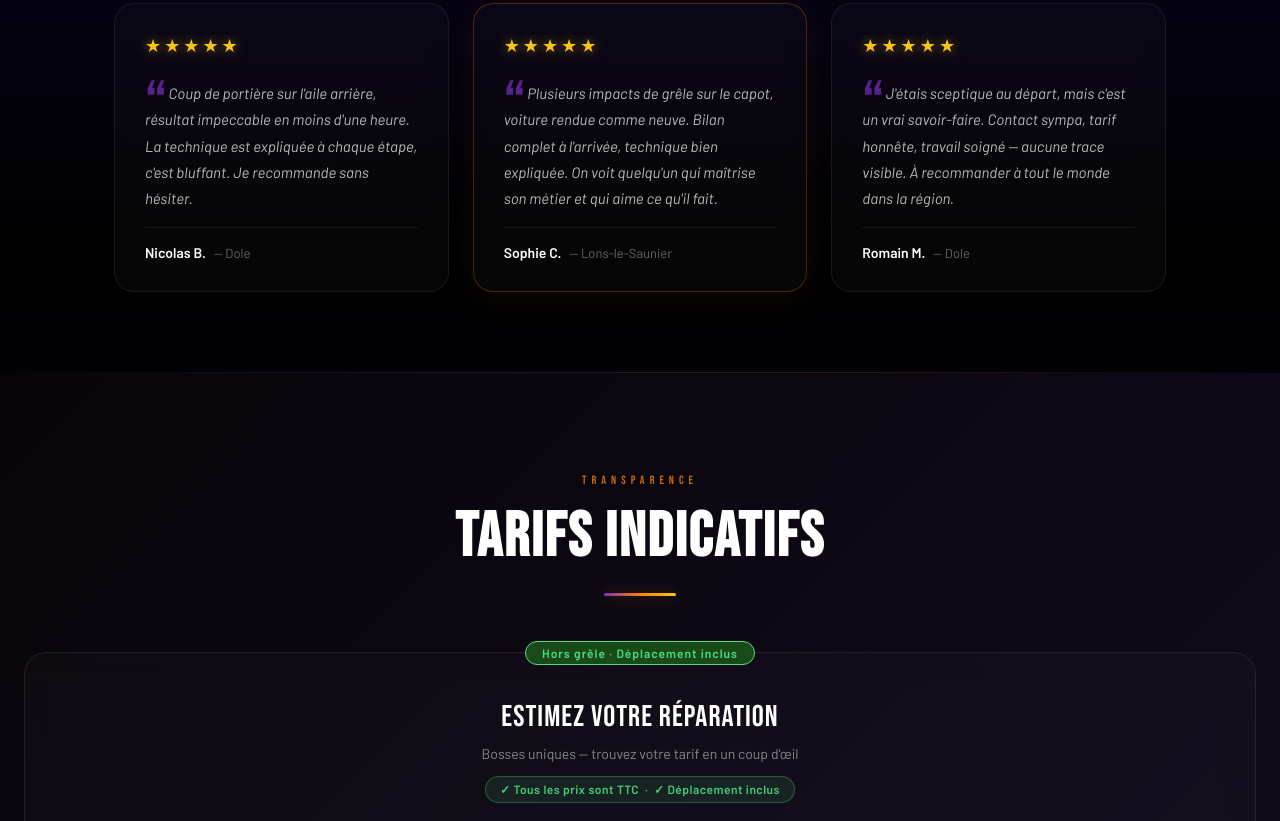
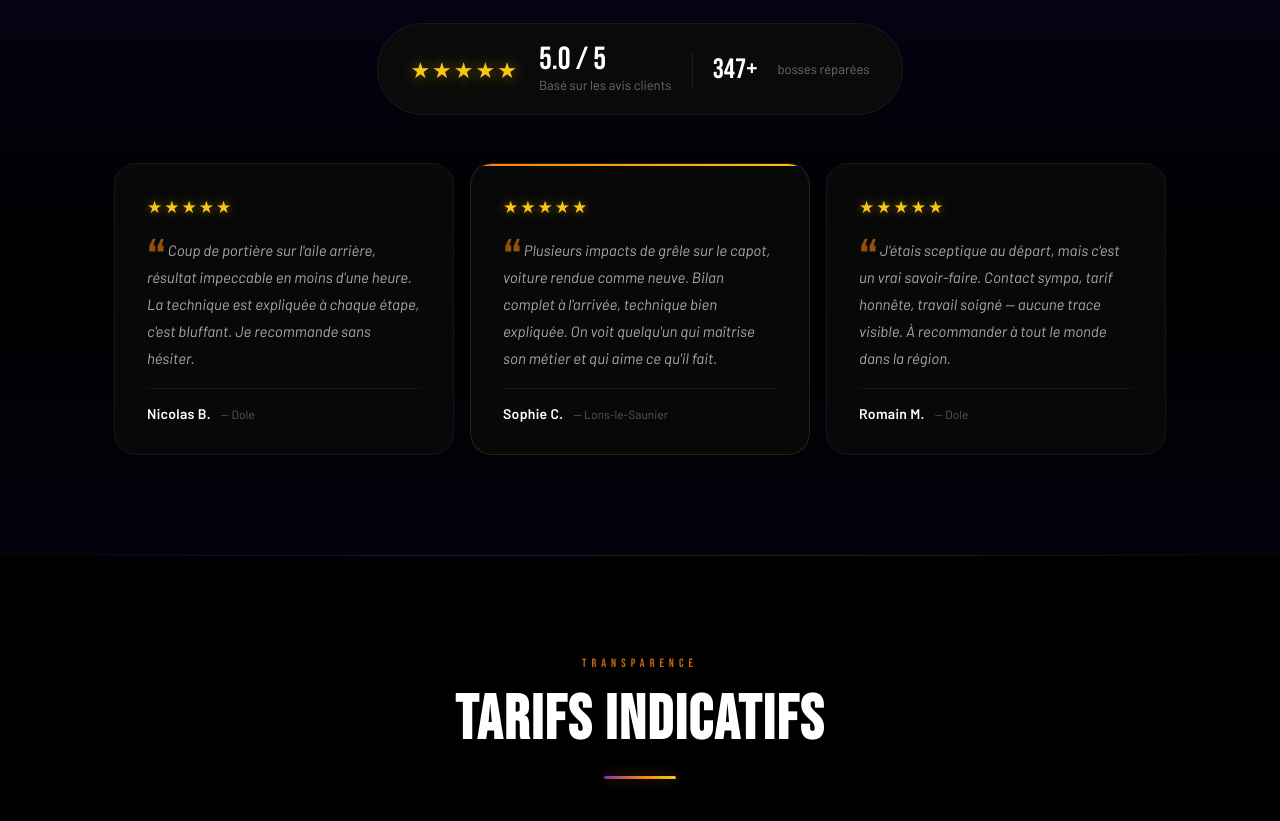
Before and after one commit to magicbossespro-eng/magic-bosses-frontend, a website: page index.html in a window 1280 px wide. Shown: the part 6146-6967 px from the top of the page. Drawn offline with nearby package versions, Linux system fonts and the light colour scheme.

Commit message:
Etape 5 - Temoignages summary bar + Tarifs prix grands redesign

```diff
--- a/index.html
+++ b/index.html
@@ -293,10 +293,10 @@ img{max-width:100%;height:auto;}
 .lightbox-placeholder{width:600px;max-width:90vw;height:400px;background:linear-gradient(135deg,#0d0d0d,#1a1a1a);border-radius:14px;display:flex;align-items:center;justify-content:center;flex-direction:column;border:1px solid rgba(255,255,255,0.06);}
 
 /* ===== TARIFS ===== */
-#tarifs{padding:100px 24px;background:linear-gradient(135deg,#08050a,#100a1a,#08050a);}
-.tarifs-inner{max-width:1280px;margin:0 auto;}
-.tarifs-mention{font-style:italic;font-size:14px;color:rgba(255,255,255,0.5);text-align:center;max-width:700px;margin:0 auto 48px;line-height:1.7;}
-.tarifs-grid{display:grid;grid-template-columns:repeat(2,1fr);gap:24px;}
+#tarifs{padding:100px 24px;background:#000;}
+.tarifs-inner{max-width:1100px;margin:0 auto;}
+.tarifs-mention{font-style:italic;font-size:14px;color:rgba(255,255,255,0.38);text-align:center;max-width:640px;margin:0 auto 52px;line-height:1.8;}
+.tarifs-grid{display:grid;grid-template-columns:repeat(2,1fr);gap:16px;}
 .tarif-grele{border-color:rgba(245,197,24,0.22)!important;background:rgba(245,197,24,0.025)!important;}
 .tarif-grele:hover{border-color:rgba(245,197,24,0.5)!important;box-shadow:0 12px 48px rgba(245,197,24,0.1),0 2px 16px rgba(0,0,0,0.4)!important;}
 .badge-gold{background:rgba(245,197,24,0.15);color:var(--gold);border:1px solid var(--gold);}
@@ -336,20 +336,23 @@ img{max-width:100%;height:auto;}
 .dispo-slot{background:#111;border:1px solid rgba(255,255,255,0.08);color:rgba(255,255,255,0.35);padding:10px 4px;border-radius:6px;cursor:pointer;font-size:11px;font-family:'Barlow',sans-serif;font-weight:600;text-align:center;transition:all 0.2s;letter-spacing:0.5px;line-height:1.2;}
 .dispo-slot:hover{border-color:rgba(74,222,128,0.4);color:rgba(74,222,128,0.7);}
 .dispo-slot.sel{background:rgba(74,222,128,0.12);border-color:#4ade80;color:#4ade80;}
-.tarif-card{background:rgba(255,255,255,0.025);backdrop-filter:blur(16px);-webkit-backdrop-filter:blur(16px);border:1px solid rgba(255,255,255,0.08);border-radius:22px;padding:36px;position:relative;transition:transform 0.3s cubic-bezier(0.4,0,0.2,1),box-shadow 0.3s ease,border-color 0.3s ease;text-align:center;}
-.tarif-card:hover{border-color:rgba(123,47,190,0.4);box-shadow:0 12px 48px rgba(123,47,190,0.15),0 2px 16px rgba(0,0,0,0.4);transform:translateY(-5px);}
-.tarif-badge{position:absolute;top:-12px;left:50%;transform:translateX(-50%);padding:4px 16px;border-radius:50px;font-size:12px;font-weight:600;white-space:nowrap;letter-spacing:1px;}
-.badge-green{background:#1a4a1a;color:#4ade80;border:1px solid #4ade80;}
-.badge-orange{background:rgba(245,130,10,0.2);color:var(--orange);border:1px solid var(--orange);}
-.tarif-name{font-family:'Bebas Neue',cursive;font-size:30px;color:#fff;margin-bottom:8px;letter-spacing:1px;}
-.tarif-price{font-family:'Bebas Neue',cursive;font-size:56px;color:var(--orange);line-height:1;margin-bottom:8px;}
-.tarif-price span{font-size:22px;color:rgba(255,255,255,0.5);}
-.tarif-desc{font-size:14px;color:rgba(255,255,255,0.5);margin-bottom:24px;line-height:1.5;}
-.tarif-features{list-style:none;margin-bottom:28px;text-align:left;}
-.tarif-features li{padding:7px 0;font-size:15px;color:rgba(255,255,255,0.75);display:flex;align-items:center;gap:8px;}
-.tarif-features li::before{content:'✓';color:var(--gold);font-weight:700;flex-shrink:0;}
-.tarif-btn{width:100%;background:rgba(245,130,10,0.07);backdrop-filter:blur(8px);border:1px solid rgba(245,130,10,0.38);color:var(--orange);padding:13px;border-radius:10px;font-family:'Bebas Neue',cursive;font-size:20px;letter-spacing:1px;cursor:pointer;transition:all 0.25s cubic-bezier(0.4,0,0.2,1);}
-.tarif-btn:hover{background:linear-gradient(135deg,#F5820A,#F5A214);border-color:transparent;color:#000;box-shadow:0 6px 22px rgba(245,130,10,0.35);transform:translateY(-1px);}
+.tarif-card{background:#080808;border:1px solid rgba(255,255,255,0.07);border-radius:24px;padding:40px 36px;position:relative;transition:transform 0.3s cubic-bezier(0.4,0,0.2,1),box-shadow 0.3s,border-color 0.3s;text-align:center;overflow:hidden;}
+.tarif-card::before{content:'';position:absolute;top:0;left:0;right:0;height:3px;background:linear-gradient(90deg,var(--purple),var(--orange));opacity:0;transition:opacity 0.3s;}
+.tarif-card:hover{border-color:rgba(123,47,190,0.3);box-shadow:0 24px 64px rgba(0,0,0,0.6);transform:translateY(-6px);}
+.tarif-card:hover::before{opacity:1;}
+.tarif-badge{position:absolute;top:-12px;left:50%;transform:translateX(-50%);padding:4px 18px;border-radius:50px;font-size:11px;font-weight:700;white-space:nowrap;letter-spacing:2px;text-transform:uppercase;}
+.badge-green{background:#0d2e0d;color:#4ade80;border:1px solid rgba(74,222,128,0.5);}
+.badge-orange{background:rgba(245,130,10,0.15);color:var(--orange);border:1px solid rgba(245,130,10,0.5);}
+.tarif-name{font-family:'Bebas Neue',cursive;font-size:28px;color:rgba(255,255,255,0.55);margin-bottom:16px;letter-spacing:3px;text-transform:uppercase;}
+.tarif-price{font-family:'Bebas Neue',cursive;font-size:72px;color:#fff;line-height:1;margin-bottom:6px;letter-spacing:-1px;}
+.tarif-price span{font-size:24px;color:var(--orange);vertical-align:super;font-size:28px;}
+.tarif-desc{font-size:13px;color:rgba(255,255,255,0.35);margin-bottom:28px;line-height:1.6;text-transform:uppercase;letter-spacing:1px;}
+.tarif-features{list-style:none;margin-bottom:32px;text-align:left;}
+.tarif-features li{padding:9px 0;font-size:14.5px;color:rgba(255,255,255,0.65);display:flex;align-items:center;gap:10px;border-bottom:1px solid rgba(255,255,255,0.04);}
+.tarif-features li:last-child{border-bottom:none;}
+.tarif-features li::before{content:'';width:6px;height:6px;border-radius:50%;background:var(--orange);flex-shrink:0;}
+.tarif-btn{width:100%;background:transparent;border:1px solid rgba(245,130,10,0.4);color:var(--orange);padding:14px;border-radius:10px;font-family:'Bebas Neue',cursive;font-size:20px;letter-spacing:1.5px;cursor:pointer;transition:all 0.25s cubic-bezier(0.4,0,0.2,1);}
+.tarif-btn:hover{background:linear-gradient(135deg,#F5820A,#F5A214);border-color:transparent;color:#000;box-shadow:0 8px 28px rgba(245,130,10,0.4);transform:translateY(-2px);}
 /* ===== TABLEAU TARIF PROGRESSIF ===== */
 .tarif-table-wrap{overflow-x:auto;margin:24px 0;border-radius:8px;border:1px solid rgba(123,47,190,0.25);}
 .tarif-table{width:100%;border-collapse:collapse;font-family:'Barlow',sans-serif;min-width:520px;}
@@ -491,20 +494,26 @@ img{max-width:100%;height:auto;}
 @media(max-width:768px){.reassurance-bar{grid-template-columns:1fr;}.reassurance-item{border-right:none;border-bottom:1px solid rgba(255,255,255,0.05);padding:36px 24px;}.reassurance-item:last-child{border-bottom:none;}}
 
 /* ===== TÉMOIGNAGES ===== */
-.avis-inner{max-width:1100px;margin:0 auto;padding:80px 24px;}
-.avis-grid{display:grid;grid-template-columns:repeat(3,1fr);gap:24px;margin-top:48px;}
-.avis-card{background:rgba(255,255,255,0.025);backdrop-filter:blur(16px);-webkit-backdrop-filter:blur(16px);border:1px solid rgba(255,255,255,0.07);border-radius:20px;padding:30px;display:flex;flex-direction:column;gap:16px;transition:transform 0.3s cubic-bezier(0.4,0,0.2,1),box-shadow 0.3s ease,border-color 0.3s ease;}
-.avis-card:hover{transform:translateY(-5px);border-color:rgba(123,47,190,0.35);box-shadow:0 16px 48px rgba(123,47,190,0.12),0 4px 16px rgba(0,0,0,0.35);}
-.avis-card-featured{border-color:rgba(245,130,10,0.25);box-shadow:0 4px 32px rgba(245,130,10,0.08);}
-.avis-card-featured:hover{border-color:rgba(245,130,10,0.5);box-shadow:0 16px 48px rgba(245,130,10,0.12);}
-.avis-stars{color:var(--gold);font-size:18px;letter-spacing:3px;text-shadow:0 0 12px rgba(245,197,24,0.55);}
-.avis-text{font-size:15px;line-height:1.75;color:rgba(255,255,255,0.72);font-style:italic;position:relative;padding-top:8px;}
-.avis-text::before{content:'\201C';color:var(--purple);font-size:64px;line-height:0;vertical-align:-26px;margin-right:2px;font-style:normal;font-family:'Bebas Neue',cursive;opacity:0.7;}
-.avis-author{display:flex;align-items:center;gap:8px;margin-top:auto;padding-top:16px;border-top:1px solid rgba(255,255,255,0.06);}
-.avis-name{font-weight:600;font-size:14px;color:#fff;}
-.avis-ville{font-size:13px;color:rgba(255,255,255,0.38);}
-.avis-note{text-align:center;font-size:12px;color:rgba(255,255,255,0.22);margin-top:32px;font-style:italic;}
-@media(max-width:768px){.avis-grid{grid-template-columns:1fr;}}
+.avis-inner{max-width:1100px;margin:0 auto;padding:100px 24px;}
+.avis-summary{display:flex;align-items:center;justify-content:center;gap:20px;margin:32px 0 48px;padding:20px 32px;background:#0a0a0a;border:1px solid rgba(255,255,255,0.06);border-radius:60px;width:fit-content;margin-left:auto;margin-right:auto;}
+.avis-summary-stars{color:var(--gold);font-size:22px;letter-spacing:2px;text-shadow:0 0 14px rgba(245,197,24,0.5);}
+.avis-summary-score{font-family:'Bebas Neue',cursive;font-size:32px;color:#fff;line-height:1;}
+.avis-summary-label{font-size:13px;color:rgba(255,255,255,0.4);line-height:1.4;}
+.avis-grid{display:grid;grid-template-columns:repeat(3,1fr);gap:16px;}
+.avis-card{background:#080808;border:1px solid rgba(255,255,255,0.06);border-radius:22px;padding:32px;display:flex;flex-direction:column;gap:16px;transition:transform 0.3s cubic-bezier(0.4,0,0.2,1),border-color 0.3s,box-shadow 0.3s;position:relative;overflow:hidden;}
+.avis-card::before{content:'';position:absolute;top:0;left:0;right:0;height:2px;background:transparent;transition:background 0.3s;}
+.avis-card:hover{transform:translateY(-5px);border-color:rgba(255,255,255,0.12);box-shadow:0 20px 56px rgba(0,0,0,0.5);}
+.avis-card:hover::before{background:linear-gradient(90deg,var(--purple),var(--orange));}
+.avis-card-featured{border-color:rgba(245,130,10,0.2);}
+.avis-card-featured::before{background:linear-gradient(90deg,var(--orange),var(--gold));}
+.avis-stars{color:var(--gold);font-size:17px;letter-spacing:2px;text-shadow:0 0 10px rgba(245,197,24,0.5);}
+.avis-text{font-size:15px;line-height:1.8;color:rgba(255,255,255,0.65);font-style:italic;position:relative;padding-top:4px;}
+.avis-text::before{content:'\201C';color:var(--orange);font-size:56px;line-height:0;vertical-align:-22px;margin-right:2px;font-style:normal;font-family:'Bebas Neue',cursive;opacity:0.6;}
+.avis-author{display:flex;align-items:center;gap:10px;margin-top:auto;padding-top:16px;border-top:1px solid rgba(255,255,255,0.05);}
+.avis-name{font-weight:700;font-size:14px;color:#fff;letter-spacing:0.3px;}
+.avis-ville{font-size:12px;color:rgba(255,255,255,0.32);margin-top:1px;}
+.avis-note{text-align:center;font-size:12px;color:rgba(255,255,255,0.2);margin-top:32px;font-style:italic;}
+@media(max-width:768px){.avis-grid{grid-template-columns:1fr;}.avis-summary{flex-wrap:wrap;gap:12px;padding:16px 20px;}}
 
 /* ===== CTA FINAL ===== */
 #cta-final{position:relative;background:linear-gradient(135deg,rgba(123,47,190,0.16) 0%,rgba(0,0,0,0.4) 50%,rgba(245,130,10,0.08) 100%);border-top:1px solid rgba(123,47,190,0.2);overflow:hidden;}
@@ -978,6 +987,16 @@ img{max-width:100%;height:auto;}
       <span class="section-label" style="display:block;text-align:center">Ils témoignent</span>
       <h2 class="section-title-center">CE QUE DISENT MES CLIENTS</h2>
       <div class="separator"></div>
+    </div>
+    <div class="avis-summary">
+      <div class="avis-summary-stars">★★★★★</div>
+      <div>
+        <div class="avis-summary-score">5.0 / 5</div>
+        <div class="avis-summary-label">Basé sur les avis clients</div>
+      </div>
+      <div style="width:1px;height:36px;background:rgba(255,255,255,0.08)"></div>
+      <div style="font-family:'Bebas Neue',cursive;font-size:28px;color:#fff">347+</div>
+      <div class="avis-summary-label">bosses réparées</div>
     </div>
     <div class="avis-grid">
       <div class="avis-card">
```
